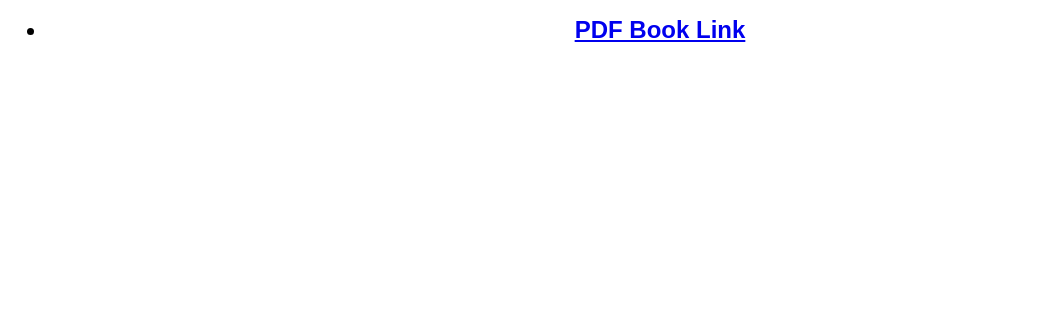
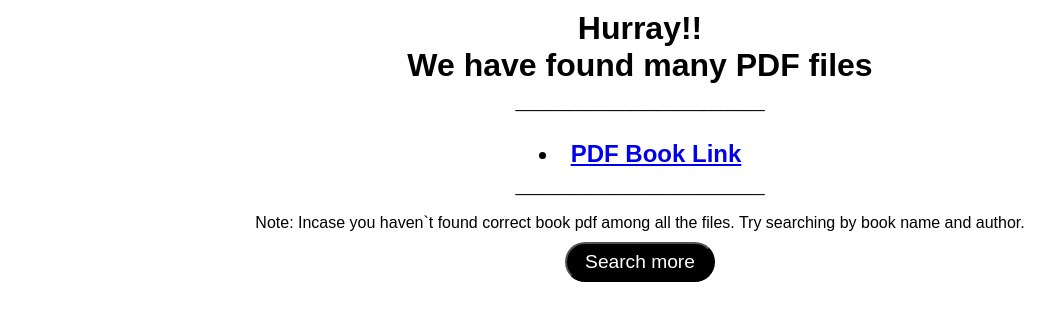
Before and after one commit to developerharry/Book-PDF-Download, a Flask app: template template/result.html in a window 1280 px wide. Shown: the top 321 px of the page, without its empty margins (0-1057 px from the left). Run offline with Flask 2, Linux system fonts and the light colour scheme; the template is opened without the code that fills it: most values are stand-ins (such as "Sample title", 1, 10 or a date in 2020).

Commit message:
Update result.html

```diff
--- a/template/result.html
+++ b/template/result.html
@@ -7,11 +7,15 @@
     url_for('static', filename='css/result.css')}}">
 </head>
 <body>
-<ul>
+<h1>Hurray!!<br> We have found many PDF files</h1>
+<p>____________________________<br><br></p>
 {% for item in data %}
     <li><a href={{item}} target="_blank">PDF Book Link</a></li>
 {% endfor %}
-</ul>
 
+<p>____________________________<br><br>Note: Incase you haven`t found correct book pdf among all the files. Try searching by book name and author.</p>
+<form action="https://book-pdf-downloader.herokuapp.com">
+    <input type="submit" value="Search more" id="back" />
+</form>
 </body>
 </html>
```
